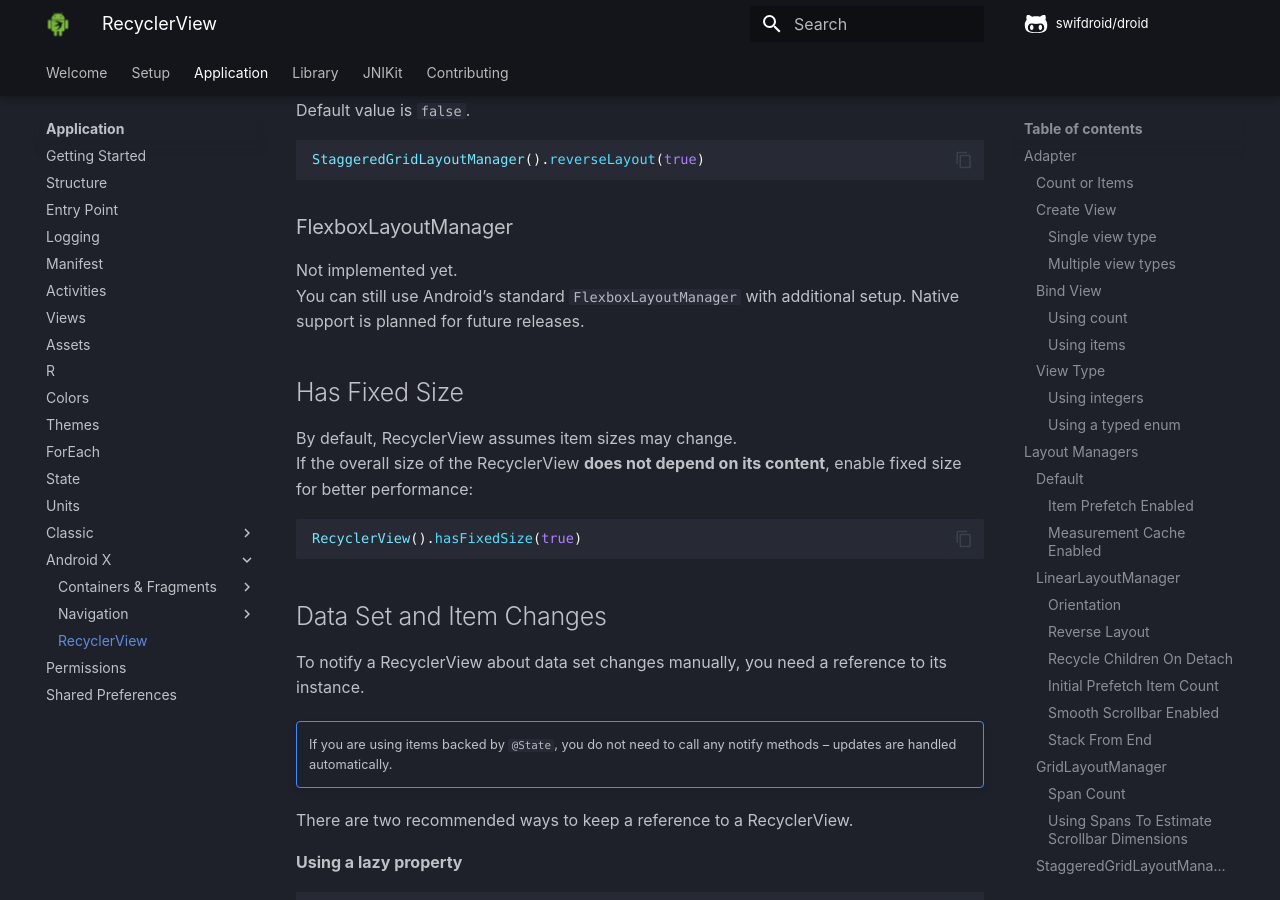
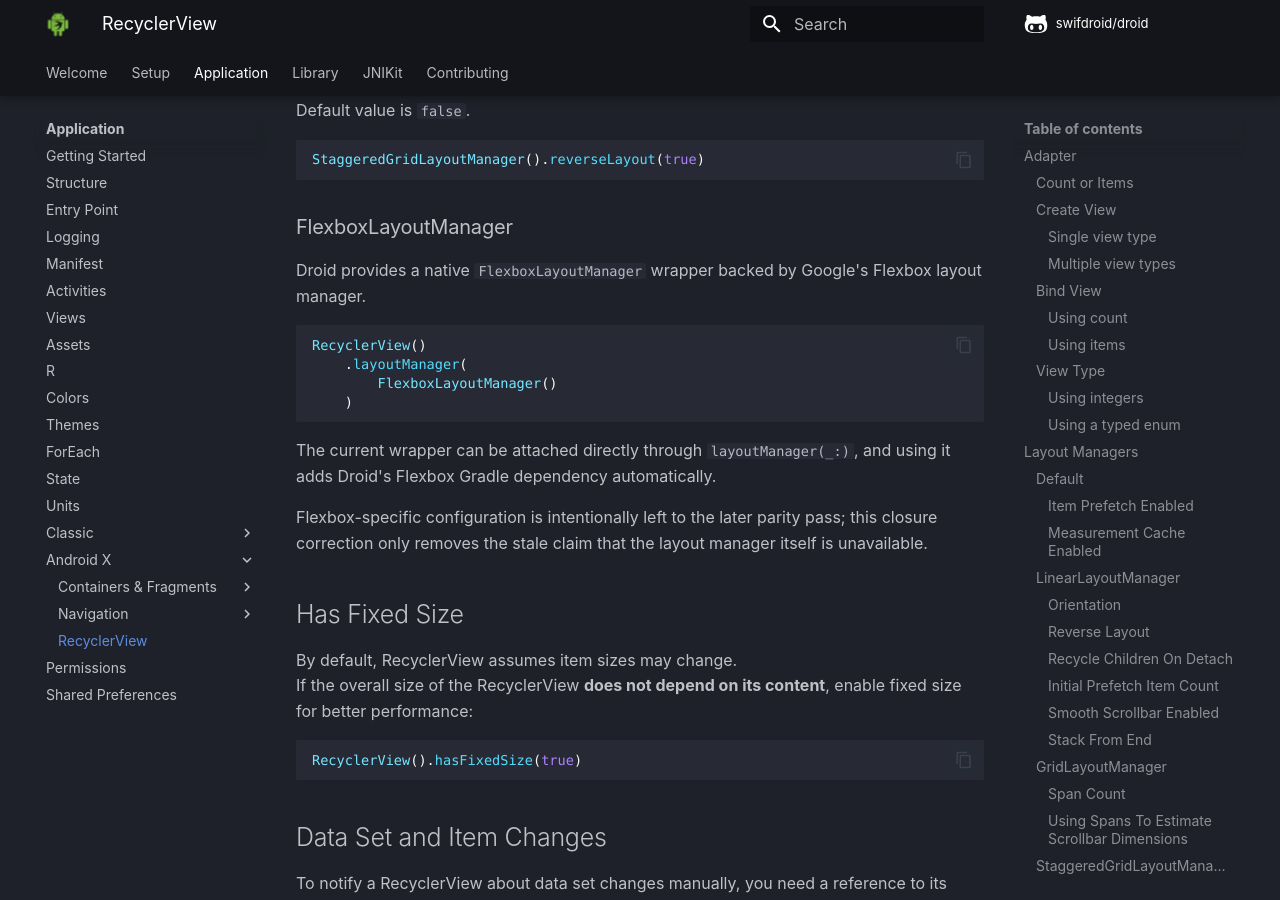
Before and after one commit to swifdroid/docs, an MkDocs documentation site: the page built from docs/app/x/recycler-view.md, in a window 1280 px wide and 900 px high, scrolled down 8416 px. Built offline with MkDocs 1.6.1 and Material for MkDocs 9.7.7, drawn with Linux system fonts in a browser that asks for light colours; comment, search, counter and statistics services are not loaded.

Commit message:
📝 Update `RecyclerView` Flexbox docs

````diff
--- a/docs/app/x/recycler-view.md
+++ b/docs/app/x/recycler-view.md
@@ -403,8 +403,18 @@
 
 ### FlexboxLayoutManager
 
-Not implemented yet.
-You can still use Android’s standard `FlexboxLayoutManager` with additional setup. Native support is planned for future releases.
+Droid provides a native `FlexboxLayoutManager` wrapper backed by Google's Flexbox layout manager.
+
+```swift
+RecyclerView()
+    .layoutManager(
+        FlexboxLayoutManager()
+    )
+```
+
+The current wrapper can be attached directly through `layoutManager(_:)`, and using it adds Droid's Flexbox Gradle dependency automatically.
+
+Flexbox-specific configuration is intentionally left to the later parity pass; this closure correction only removes the stale claim that the layout manager itself is unavailable.
 
 ## Has Fixed Size
 
````
